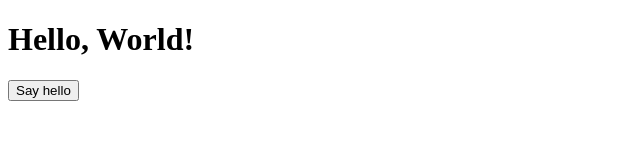
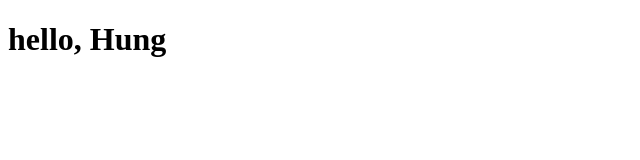
Before and after one commit to hungvannguyen/js-practical, a website: page helloWord/helloWord.html in a window 1280 px wide. Shown: the whole page, without its empty margins (0-640 px from the left). Drawn offline with Linux system fonts and the light colour scheme.

Commit message:
Refactor helloWorld functionality by removing button interaction and updating greeting display logic

```diff
--- a/helloWord/helloWord.html
+++ b/helloWord/helloWord.html
@@ -9,10 +9,6 @@
 
 <body>
 
-    <h1>Hello, World!</h1>
-
-    <button id="hello">Say hello</button>
-
     <h1 id="greeting"></h1>
 
     <script src="helloWord.js" type="text/javascript"></script>
--- a/helloWord/helloWord.js
+++ b/helloWord/helloWord.js
@@ -1,10 +1,8 @@
   let name = 'Hung';
 
-  function helloWorld() {
-      console.log('hello, ' + name);
-  }
+  const hello = (function helloWorld() {
+      return 'hello, ' + name;
+  })();
 
-  document.getElementById('hello').addEventListener('click', function() {
-      document.getElementById('greeting').innerText = 'hello, ' + name;
-      console.log('hello, ' + name);
-  });
+      document.getElementById('greeting').innerText = hello;
+      console.log(hello);
```
